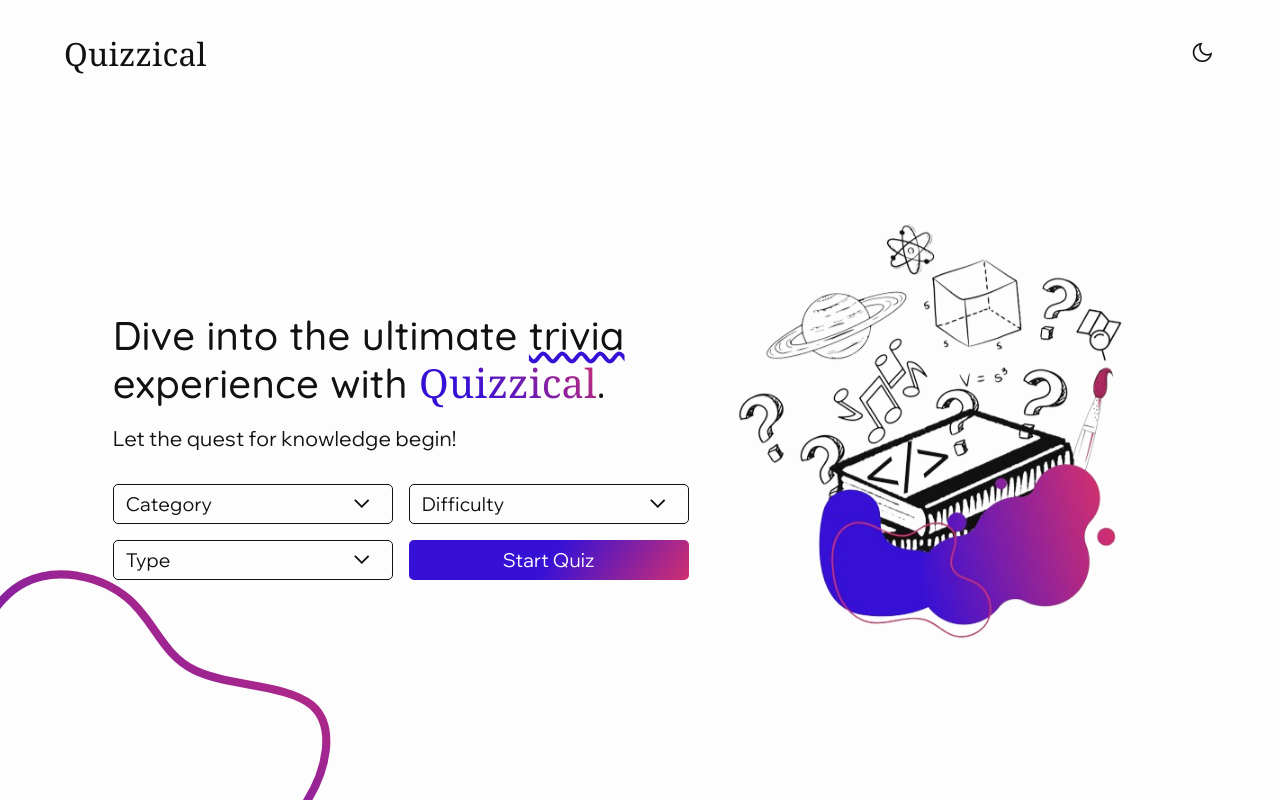
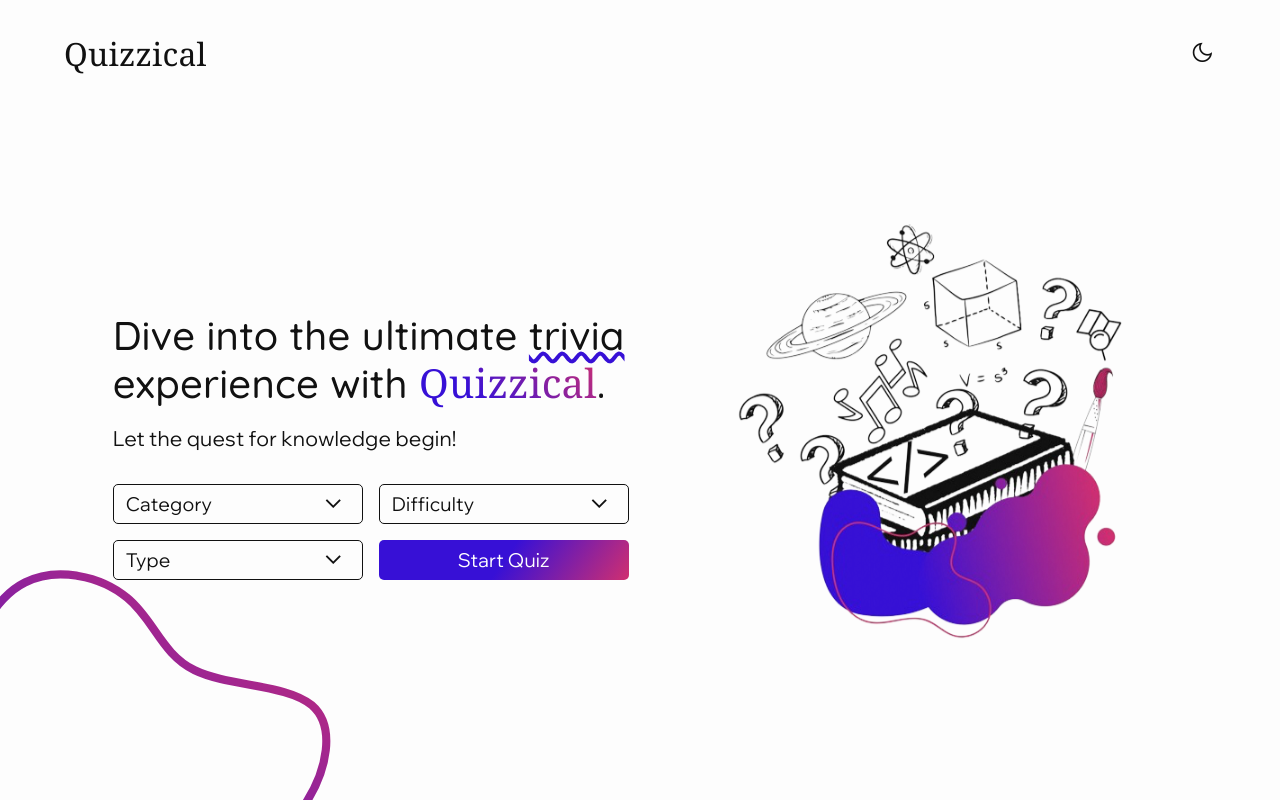
Before and after one commit to VriaA/Quizzly, a React (Vite) app in the folder quizzical/: page / in a window 1280 px wide. Built offline with nearby package versions, Linux system fonts and the light colour scheme; no server answers.

Commit message:
change quiz info buttons and dropdown width

```diff
--- a/quizzical/src/index.css
+++ b/quizzical/src/index.css
@@ -335,7 +335,7 @@ h2 {
 
   .info-trigger, .start-quiz-btn,
   .info-dropdown {
-    width: 280px;
+    width: 200px;
   }
 }
 
@@ -390,6 +390,11 @@ h2 {
     font-size: 1.2rem;
   }
 
+  .info-trigger, .start-quiz-btn,
+  .info-dropdown {
+    width: 250px;
+  }
+
   .right-col {
     width: 450px;
     height: 450px;
```
